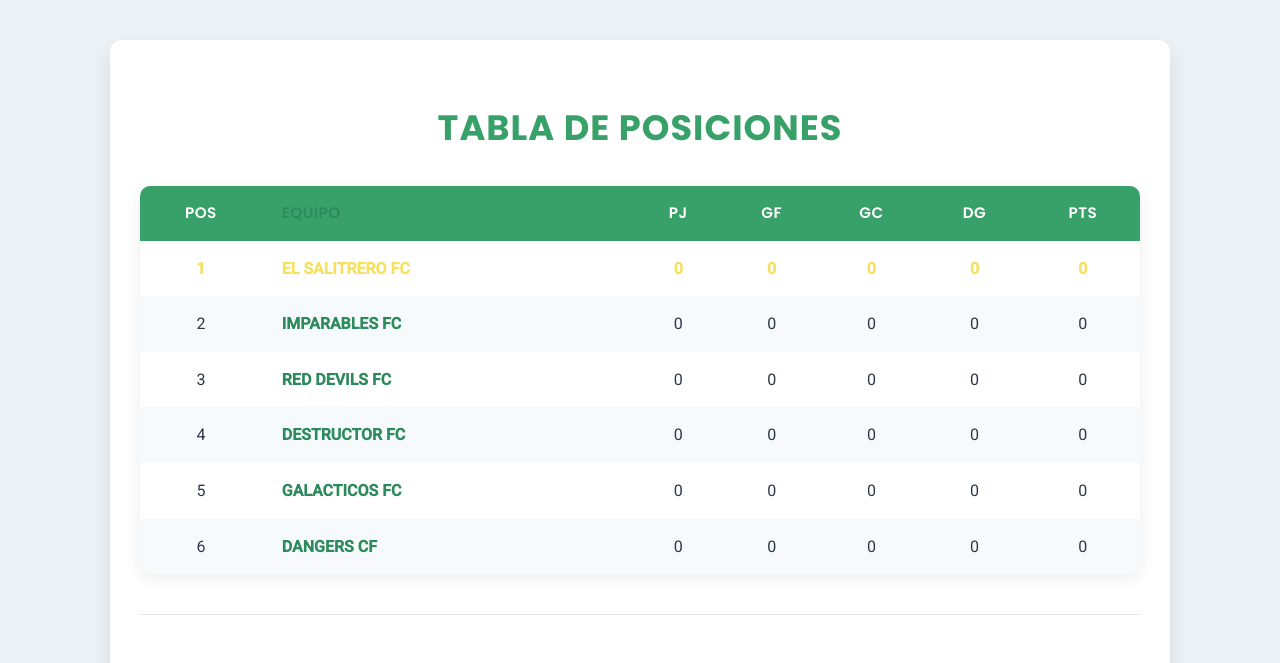
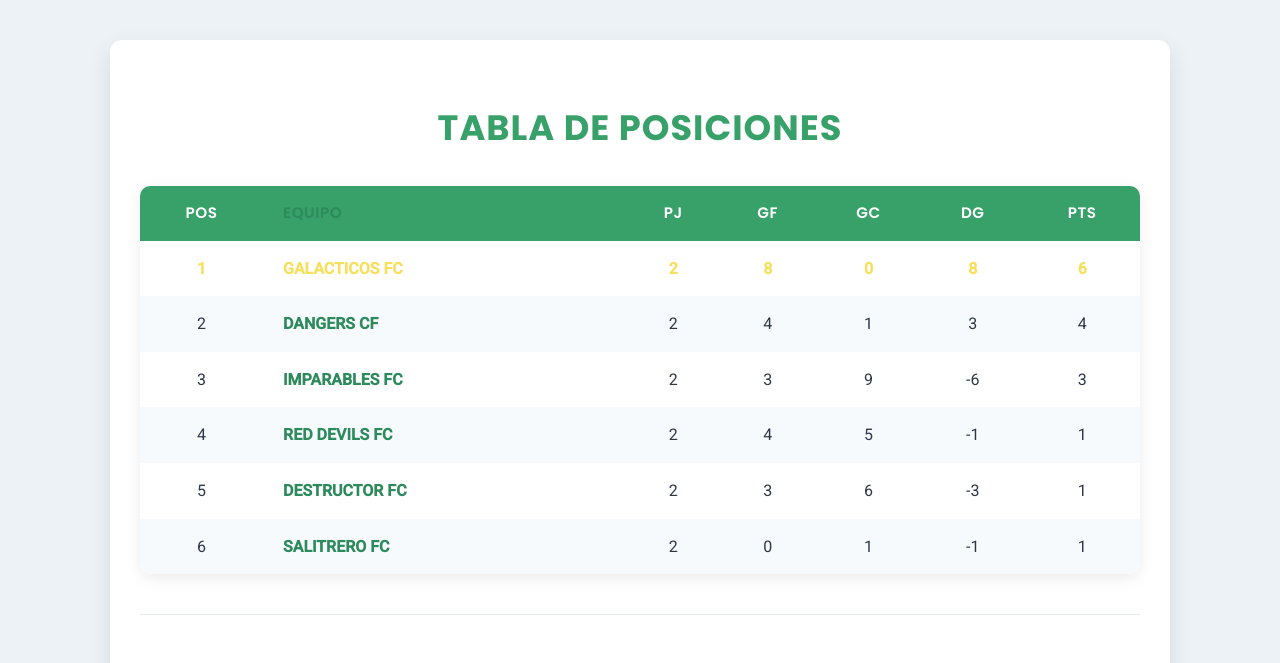
Before and after one commit to chep957/liga-Burukeros, a plain HTML site: page index.html in a window 1280 px wide. Shown: the top 663 px of the page. Drawn offline with Linux system fonts and the light colour scheme.

Commit message:
Update index.html

```diff
--- a/index.html
+++ b/index.html
@@ -278,57 +278,57 @@
             <tbody>
                 <tr>
                     <td>1</td>
-                    <td class="equipo">EL SALITRERO FC</td>
+                    <td class="equipo">GALACTICOS FC</td>
+                    <td>2</td>
+                    <td>8</td>
                     <td>0</td>
-                    <td>0</td>
-                    <td>0</td>
-                    <td>0</td>
-                    <td>0</td>
+                    <td>8</td>
+                    <td>6</td>
                 </tr>
                 <tr>
                     <td>2</td>
-                    <td class="equipo">IMPARABLES FC</td>
-                    <td>0</td>
-                    <td>0</td>
-                    <td>0</td>
-                    <td>0</td>
-                    <td>0</td>
+                    <td class="equipo">DANGERS CF</td>
+                    <td>2</td>
+                    <td>4</td>
+                    <td>1</td>
+                    <td>3</td>
+                    <td>4</td>
                 </tr>
                 <tr>
                     <td>3</td>
-                    <td class="equipo">RED DEVILS FC</td>
-                    <td>0</td>
-                    <td>0</td>
-                    <td>0</td>
-                    <td>0</td>
-                    <td>0</td>
+                    <td class="equipo">IMPARABLES FC</td>
+                    <td>2</td>
+                    <td>3</td>
+                    <td>9</td>
+                    <td>-6</td>
+                    <td>3</td>
                 </tr>
                 <tr>
                     <td>4</td>
-                    <td class="equipo">DESTRUCTOR FC</td>
-                    <td>0</td>
-                    <td>0</td>
-                    <td>0</td>
-                    <td>0</td>
-                    <td>0</td>
+                    <td class="equipo">RED DEVILS FC</td>
+                    <td>2</td>
+                    <td>4</td>
+                    <td>5</td>
+                    <td>-1</td>
+                    <td>1</td>
                 </tr>
                 <tr>
                     <td>5</td>
-                    <td class="equipo">GALACTICOS FC</td>
-                    <td>0</td>
-                    <td>0</td>
-                    <td>0</td>
-                    <td>0</td>
-                    <td>0</td>
+                    <td class="equipo">DESTRUCTOR FC</td>
+                    <td>2</td>
+                    <td>3</td>
+                    <td>6</td>
+                    <td>-3</td>
+                    <td>1</td>
                 </tr>
                 <tr>
                     <td>6</td>
-                    <td class="equipo">DANGERS CF</td>
+                    <td class="equipo">SALITRERO FC</td>
+                    <td>2</td>
                     <td>0</td>
-                    <td>0</td>
-                    <td>0</td>
-                    <td>0</td>
-                    <td>0</td>
+                    <td>1</td>
+                    <td>-1</td>
+                    <td>1</td>
                 </tr>
             </tbody>
         </table>
```
